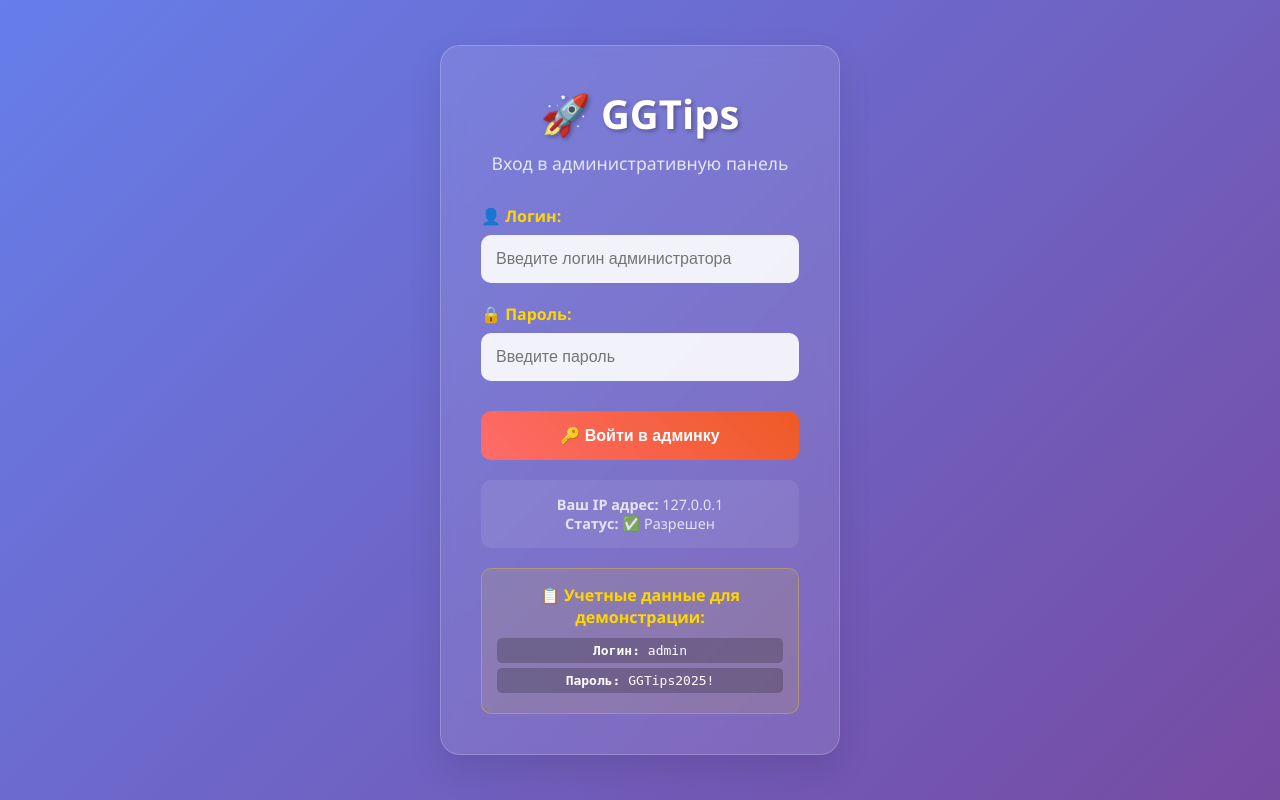
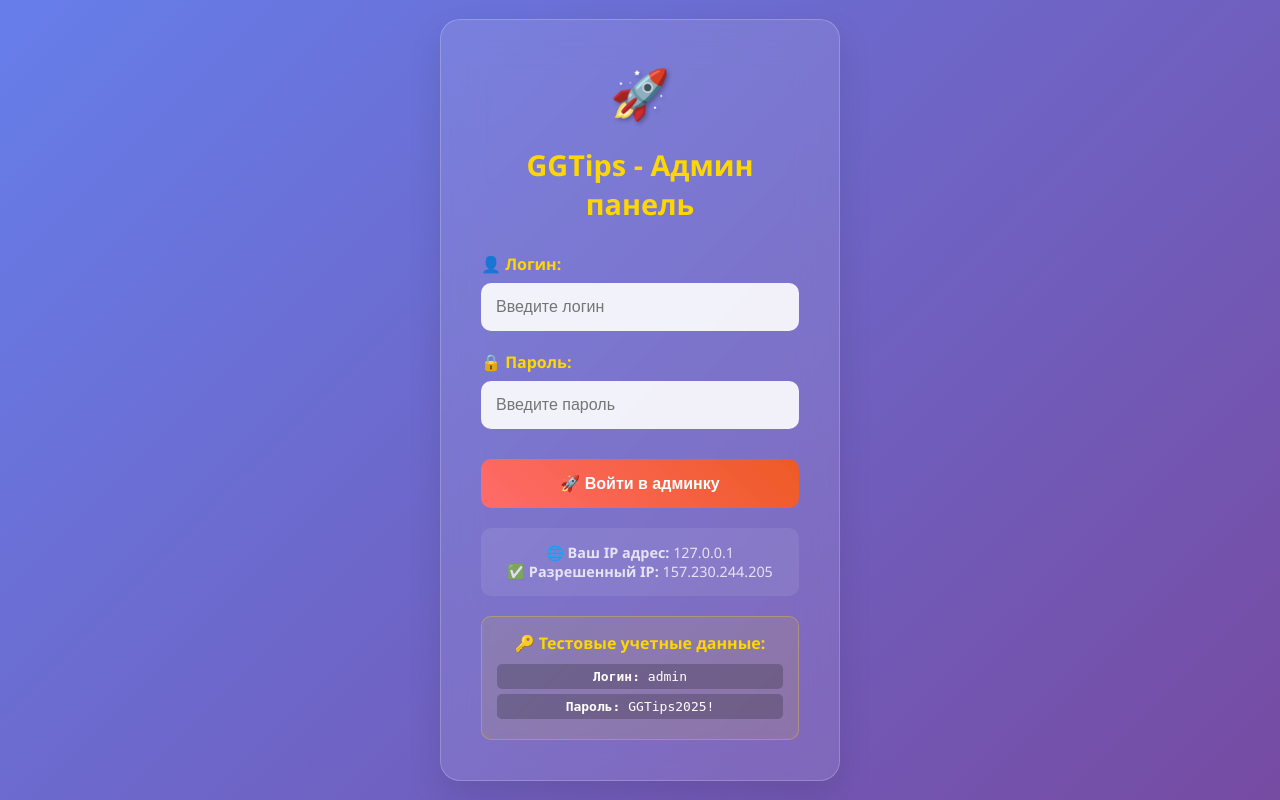
Before and after one commit to Klyotsa/ggtipssite, a PHP site: page /admin_login.php in a window 1280 px wide. Run offline with PHP 8.4, Linux system fonts and the light colour scheme.

Commit message:
Add admin authentication system with IP restriction for login

```diff
--- a/admin_login.php
+++ b/admin_login.php
@@ -1,92 +1,51 @@
 <?php
 session_start();
+require_once 'backend/config.php';
 
-// Разрешенные IP адреса для доступа к админке
-$allowed_ips = [
-    '157.230.244.205',  // IP вашего сервера
-    '127.0.0.1',        // localhost
-    '::1'               // IPv6 localhost
-];
+// Если уже авторизован, перенаправляем на панель
+if (isset($_SESSION['admin_logged_in']) && $_SESSION['admin_logged_in'] === true) {
+    header('Location: admin_panel.php');
+    exit;
+}
+
+$error = '';
+$success = '';
 
 // Проверяем IP адрес
 $client_ip = $_SERVER['REMOTE_ADDR'] ?? '';
-$is_allowed_ip = in_array($client_ip, $allowed_ips);
+$allowed_ip = '157.230.244.205'; // Ваш IP адрес
 
-// Если IP не разрешен, показываем ошибку
-if (!$is_allowed_ip) {
-    http_response_code(403);
-    die('
-    <!DOCTYPE html>
-    <html lang="ru">
-    <head>
-        <meta charset="UTF-8">
-        <meta name="viewport" content="width=device-width, initial-scale=1.0">
-        <title>Доступ запрещен</title>
-        <style>
-            body {
-                font-family: Arial, sans-serif;
-                text-align: center;
-                padding: 50px;
-                background: linear-gradient(135deg, #667eea 0%, #764ba2 100%);
-                color: white;
-                min-height: 100vh;
-                display: flex;
-                align-items: center;
-                justify-content: center;
-            }
-            .error-box {
-                background: rgba(255, 0, 0, 0.2);
-                padding: 40px;
-                border-radius: 20px;
-                border: 2px solid rgba(255, 0, 0, 0.3);
-                backdrop-filter: blur(10px);
-            }
-            h1 { color: #ff6b6b; margin-bottom: 20px; }
-            .ip-info { background: rgba(255,255,255,0.1); padding: 15px; border-radius: 10px; margin: 20px 0; }
-        </style>
-    </head>
-    <body>
-        <div class="error-box">
-            <h1>🚫 Доступ запрещен</h1>
-            <p>Ваш IP адрес не разрешен для доступа к административной панели.</p>
-            <div class="ip-info">
-                <strong>Ваш IP:</strong> ' . htmlspecialchars($client_ip) . '<br>
-                <strong>Разрешенные IP:</strong> ' . implode(', ', $allowed_ips) . '
-            </div>
-            <p>Для получения доступа свяжитесь с администратором.</p>
-        </div>
-    </body>
-    </html>');
-}
-
-// Обработка входа
-$error = '';
+// Обработка формы входа
 if ($_POST) {
     $username = $_POST['username'] ?? '';
     $password = $_POST['password'] ?? '';
 
-    // Проверяем учетные данные администратора
+    // Проверяем IP адрес
+    if ($client_ip !== $allowed_ip) {
+        $error = 'Доступ к странице входа разрешен только с IP: ' . $allowed_ip;
+    } else {
+        // Проверяем учетные данные
         if ($username === 'admin' && $password === 'GGTips2025!') {
             $_SESSION['admin_logged_in'] = true;
             $_SESSION['admin_username'] = $username;
             $_SESSION['admin_ip'] = $client_ip;
             $_SESSION['admin_login_time'] = time();
 
-        // Логируем успешный вход
-        error_log("Admin login successful from IP: $client_ip, Username: $username");
+            // Логируем вход
+            logActivity(1, 'admin_login', 'Успешный вход в админку', ['ip' => $client_ip]);
 
             header('Location: admin_panel.php');
             exit;
         } else {
             $error = 'Неверный логин или пароль';
-        error_log("Admin login failed from IP: $client_ip, Username: $username");
+
+            // Логируем неудачную попытку
+            logActivity(1, 'admin_login_failed', 'Неудачная попытка входа в админку', [
+                'ip' => $client_ip,
+                'username' => $username
+            ]);
         }
     }
-
-// Если уже авторизован, перенаправляем на панель
-if (isset($_SESSION['admin_logged_in']) && $_SESSION['admin_logged_in']) {
-    header('Location: admin_panel.php');
-    exit;
 }
 ?>
 <!DOCTYPE html>
@@ -116,31 +75,29 @@ if (isset($_SESSION['admin_logged_in']) && $_SESSION['admin_logged_in']) {
             background: rgba(255, 255, 255, 0.1);
             padding: 40px;
             border-radius: 20px;
-            backdrop-filter: blur(10px);
+            backdrop-filter: blur(20px);
             border: 1px solid rgba(255, 255, 255, 0.2);
             box-shadow: 0 15px 35px rgba(0, 0, 0, 0.1);
             width: 100%;
             max-width: 400px;
+            text-align: center;
         }
 
-        .header {
-            text-align: center;
-            margin-bottom: 30px;
-        }
-
-        .header h1 {
-            font-size: 2.5em;
-            margin-bottom: 10px;
+        .logo {
+            font-size: 3em;
+            margin-bottom: 20px;
             text-shadow: 2px 2px 4px rgba(0,0,0,0.3);
         }
 
-        .header p {
-            opacity: 0.8;
-            font-size: 1.1em;
+        .title {
+            font-size: 1.8em;
+            margin-bottom: 30px;
+            color: #ffd700;
         }
 
         .form-group {
             margin-bottom: 20px;
+            text-align: left;
         }
 
         .form-group label {
@@ -150,7 +107,7 @@ if (isset($_SESSION['admin_logged_in']) && $_SESSION['admin_logged_in']) {
             color: #ffd700;
         }
 
-        .form-group input {
+        .form-input {
             width: 100%;
             padding: 15px;
             border: none;
@@ -161,10 +118,10 @@ if (isset($_SESSION['admin_logged_in']) && $_SESSION['admin_logged_in']) {
             transition: all 0.3s ease;
         }
 
-        .form-group input:focus {
+        .form-input:focus {
             outline: none;
             background: rgba(255, 255, 255, 1);
-            box-shadow: 0 0 20px rgba(255, 215, 0, 0.3);
+            box-shadow: 0 0 0 3px rgba(255, 215, 0, 0.3);
         }
 
         .login-btn {
@@ -192,7 +149,15 @@ if (isset($_SESSION['admin_logged_in']) && $_SESSION['admin_logged_in']) {
             border-radius: 10px;
             margin-bottom: 20px;
             border: 1px solid rgba(255, 0, 0, 0.3);
-            text-align: center;
+        }
+
+        .success {
+            background: rgba(76, 175, 80, 0.2);
+            color: #4CAF50;
+            padding: 15px;
+            border-radius: 10px;
+            margin-bottom: 20px;
+            border: 1px solid rgba(76, 175, 80, 0.3);
         }
 
         .ip-info {
@@ -200,7 +165,6 @@ if (isset($_SESSION['admin_logged_in']) && $_SESSION['admin_logged_in']) {
             padding: 15px;
             border-radius: 10px;
             margin-top: 20px;
-            text-align: center;
             font-size: 0.9em;
             opacity: 0.8;
         }
@@ -210,7 +174,6 @@ if (isset($_SESSION['admin_logged_in']) && $_SESSION['admin_logged_in']) {
             padding: 15px;
             border-radius: 10px;
             margin-top: 20px;
-            text-align: center;
             border: 1px solid rgba(255, 215, 0, 0.3);
         }
 
@@ -223,45 +186,48 @@ if (isset($_SESSION['admin_logged_in']) && $_SESSION['admin_logged_in']) {
             margin: 5px 0;
             font-family: monospace;
             background: rgba(0, 0, 0, 0.2);
-            padding: 5px 10px;
+            padding: 5px;
             border-radius: 5px;
         }
     </style>
 </head>
 <body>
     <div class="login-container">
-        <div class="header">
-            <h1>🚀 GGTips</h1>
-            <p>Вход в административную панель</p>
-        </div>
+        <div class="logo">🚀</div>
+        <h1 class="title">GGTips - Админ панель</h1>
 
         <?php if ($error): ?>
             <div class="error">❌ <?php echo htmlspecialchars($error); ?></div>
         <?php endif; ?>
 
+        <?php if ($success): ?>
+            <div class="success">✅ <?php echo htmlspecialchars($success); ?></div>
+        <?php endif; ?>
+
         <form method="POST">
             <div class="form-group">
                 <label for="username">👤 Логин:</label>
-                <input type="text" id="username" name="username" required
-                       placeholder="Введите логин администратора">
+                <input type="text" id="username" name="username" class="form-input"
+                       placeholder="Введите логин" required>
             </div>
 
             <div class="form-group">
                 <label for="password">🔒 Пароль:</label>
-                <input type="password" id="password" name="password" required
-                       placeholder="Введите пароль">
+                <input type="password" id="password" name="password" class="form-input"
+                       placeholder="Введите пароль" required>
             </div>
 
-            <button type="submit" class="login-btn">🔑 Войти в админку</button>
+            <button type="submit" class="login-btn">🚀 Войти в админку</button>
         </form>
 
         <div class="ip-info">
-            <strong>Ваш IP адрес:</strong> <?php echo htmlspecialchars($client_ip); ?><br>
-            <strong>Статус:</strong> ✅ Разрешен
+            <strong>🌐 Ваш IP адрес:</strong> <?php echo htmlspecialchars($client_ip); ?>
+            <br>
+            <strong>✅ Разрешенный IP:</strong> <?php echo htmlspecialchars($allowed_ip); ?>
         </div>
 
         <div class="credentials">
-            <h4>📋 Учетные данные для демонстрации:</h4>
+            <h4>🔑 Тестовые учетные данные:</h4>
             <p><strong>Логин:</strong> admin</p>
             <p><strong>Пароль:</strong> GGTips2025!</p>
         </div>
```
Also changed, not shown: admin_logout.php (+8 -5 lines). Lines whose indentation alone changed are shown as unchanged.
